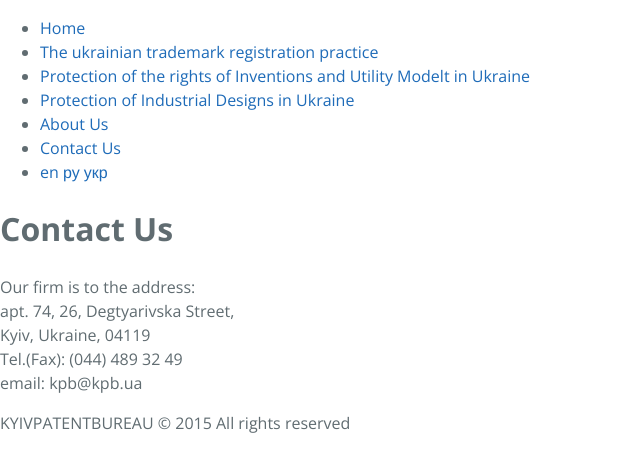
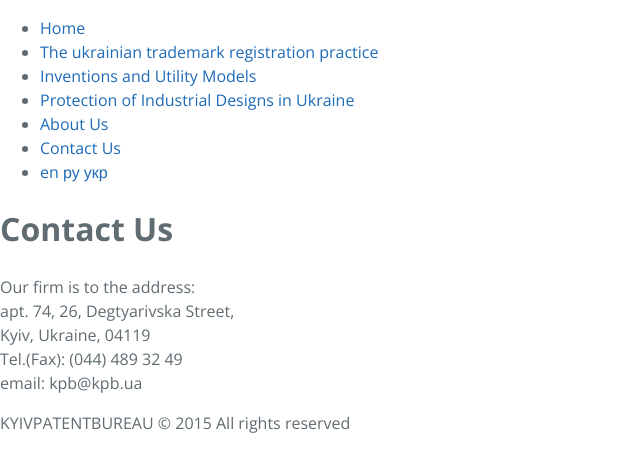
Before and after one commit to Mindshine/patent, a Jekyll site: the page built from _posts/en/pages/2000-01-01-contact.html, in a window 1280 px wide. Shown: the top 472 px of the page, without its empty margins (0-640 px from the left). Built offline with Jekyll 4.4.1, drawn with Linux system fonts in a browser that asks for light colours; Markdown is read by kramdown in place of the engine named in the settings.

Commit message:
Update navigation.yml

```diff
--- a/_data/navigation.yml
+++ b/_data/navigation.yml
@@ -6,7 +6,7 @@ en:
     title: "The ukrainian trademark registration practice"
     url:   "/en/trademark.html"
   invention:
-    title: "Protection of the rights of Inventions and Utility Modelt in Ukraine"
+    title: "Inventions and Utility Models"
     url:   "/en/inventions.html"
   design:
     title: "Protection of Industrial Designs in Ukraine"
```
